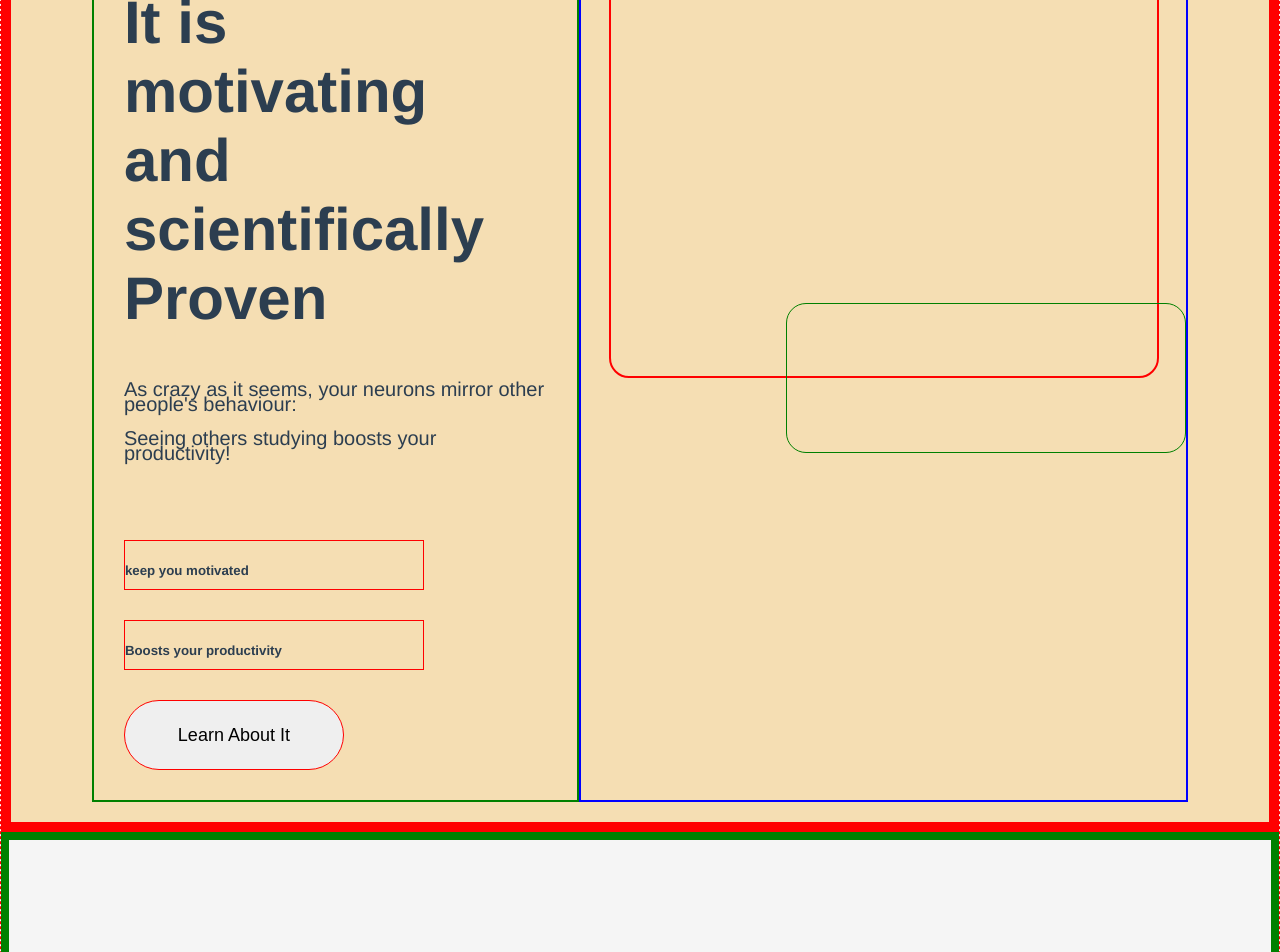
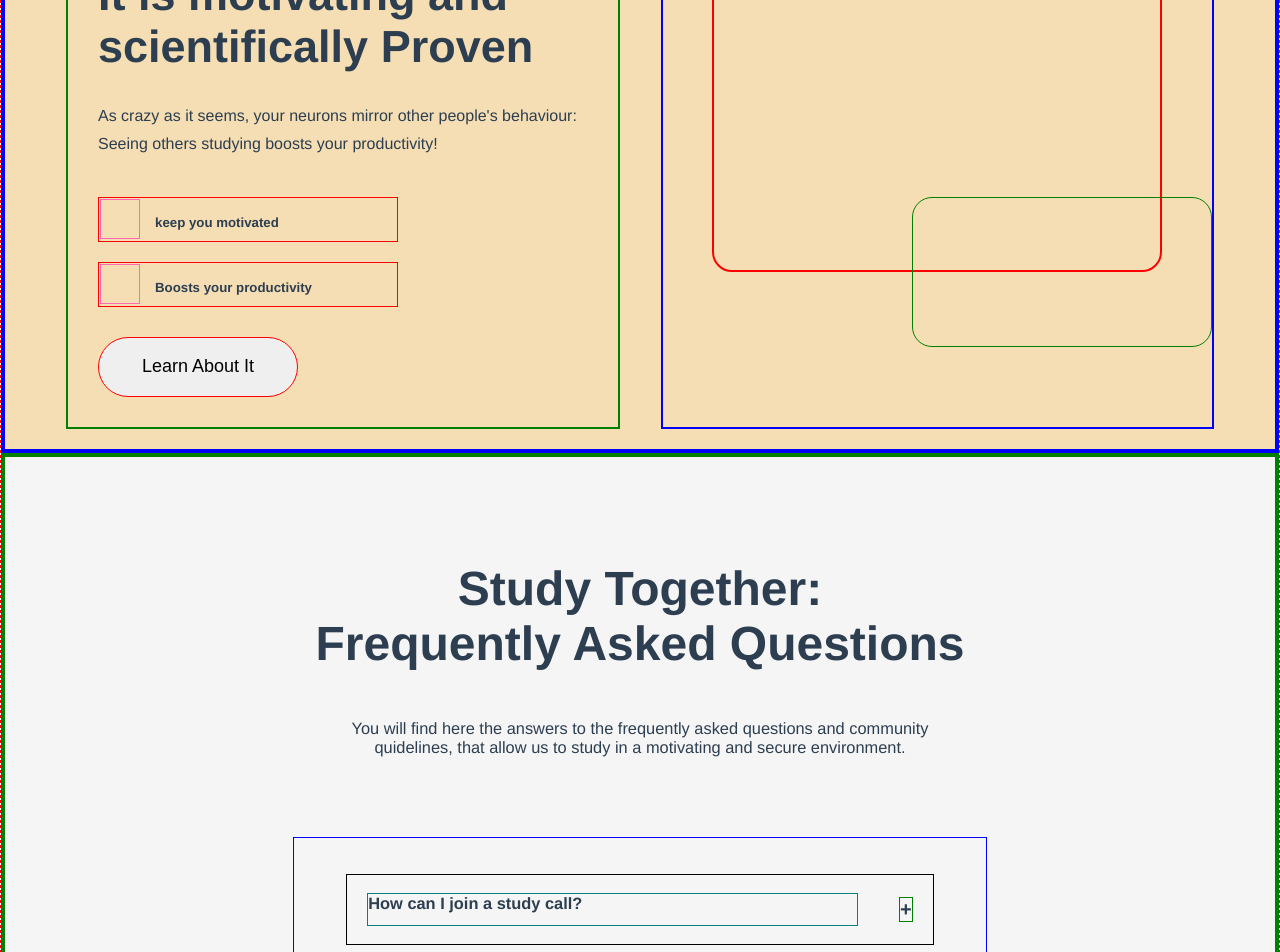
Before and after one commit to olatunji-20/cfc-school, a Vue app in the folder frontend/cfc/: page / in a window 1280 px wide. Shown: the part 2560-3512 px from the top of the page. Built offline with nearby package versions, Linux system fonts and the light colour scheme.

Commit message:
work on homepage

```diff
--- a/frontend/cfc/src/views/Homepage.vue
+++ b/frontend/cfc/src/views/Homepage.vue
@@ -50,8 +50,8 @@
                 <h2>It is motivating and scientifically Proven</h2>
                 <p>As crazy as it seems, your neurons mirror other people's behaviour:</p>
                 <p>Seeing others studying boosts your productivity!</p>
-                <div class="keep1"><h5>keep you motivated</h5></div>
-                <div class="keep2"><h5>Boosts your productivity</h5></div>
+                <div class="keep1"><div class="check"></div><h5>keep you motivated</h5></div>
+                <div class="keep2"><div class="check"></div><h5>Boosts your productivity</h5></div>
                 <button class="about">Learn About It </button>
             </div>
             <div class="mot2">
@@ -309,63 +309,78 @@ import Work from '../components/Work.vue'
     .motivate {
         width: 100%;
         height: auto;
-        border: 10px solid red;
+        border: 4px solid blue;
         background: wheat;
         display: flex;
         flex-direction: row;
-        justify-content: center;
+        justify-content: space-evenly;
         padding: 1.25rem;
         flex-wrap: wrap;
     }
 
     .mot1 {
         border: 2px solid green;
-        width: 40%;
+        width: 45%;
         height: auto;
-        padding: 1.875rem;
+        padding: 30px 30px;
         text-align: left;
     }
     .mot1 h2 {
-        font-size: 3.75rem;
+        font-size: 45px;
     }
     .mot1 p {
-        font-size: 1.25rem;
-        line-height: 0.9rem;
+        font-size: 16px;
+        line-height: 0.7rem;
     }
     .keep1 {
         border: 1px solid red;
-        height: 3.125rem;
+        height: 45px;
         width: 18.75rem;
-        margin-top: 5rem;
+        margin-top: 3rem;
+        padding: 1px;
+    }
+    .keep1 .check, .keep2 .check {
+        width: 40px;
+        height: 40px;
+        border: 1px solid hotpink;
+        display: inline-block;
+    }
+    .keep1 h5, .keep2 h5 {
+        display: inline-block;
+        line-height: 0px;
+        position: relative;
+        bottom: 12px;
+        left: 15px;
     }
     .keep2 {
         border: 1px solid red;
-        height: 3.125rem;
+        height: 45px;
         width: 18.75rem;
-        margin-top: 1.875rem;
+        margin-top: 1.25rem;
+        padding: 1px;
     }
     .about {
-        width: 13.75rem;
-        height: 4.375rem;
+        width: 200px;
+        height: 60px;
         border: 1px solid red;
-        border-radius: 2.1875rem;
+        border-radius: 35px;
         font-size: 1.125rem;
         margin-top: 1.875rem;
     }
     .mot2 {
         border: 2px solid blue;
-        width: 50%;
+        width: 45%;
         height: auto;
     }
     .comp {
-        width: 34.375rem;
-        height: 28.125rem;
+        width: 450px;
+        height: 350px;
         border: 2px solid red;
         margin: 1.25rem auto 0px;
         border-radius: 20px;
     }
     .top {
-        width: 25rem;
+        width: 300px;
         height: 9.375rem;
         border: 1px solid green;
         float: right;
@@ -374,24 +389,24 @@ import Work from '../components/Work.vue'
         border-radius: 20px;
     }
     .last {
-        border: 8px solid green;
+        border: 4px solid green;
         width: 100%;
         height: auto;
         margin-bottom: 7.5rem;
         background: whitesmoke;
-        padding: 5rem;
+        padding: 3.5rem;
     }
     .last h1 {
-        font-size: 3.75rem;
+        font-size: 3rem;
     }
     .last p {
-        font-size: 1.25rem;
+        font-size: 1.025rem;
     }
     .study {
-        border: 4px solid blue;
+        border: 1px solid blue;
         width: 60%;
         height: auto;
-        margin: 5rem auto 15.625rem;
+        margin: 5rem auto 10.625rem;
         padding: 1.25rem;
         display: flex;
         flex-direction: column;
@@ -402,8 +417,8 @@ import Work from '../components/Work.vue'
         border: 1px solid black;
         width: 90%;
         height: auto;
-        margin: 1.25rem auto;
-        padding: 0.625rem 1.25rem;
+        margin: 1rem auto;
+        padding: 0.125rem 1.25rem;
         display: flex;
         flex-direction: row;
         justify-content: space-between;
@@ -443,7 +458,7 @@ import Work from '../components/Work.vue'
     .but {
         border: 1px solid red;
         width: 35%;
-        height: 80px;
+        height: 70px;
         margin: 0px auto;
         display: flex;
         flex-direction: row;
```
